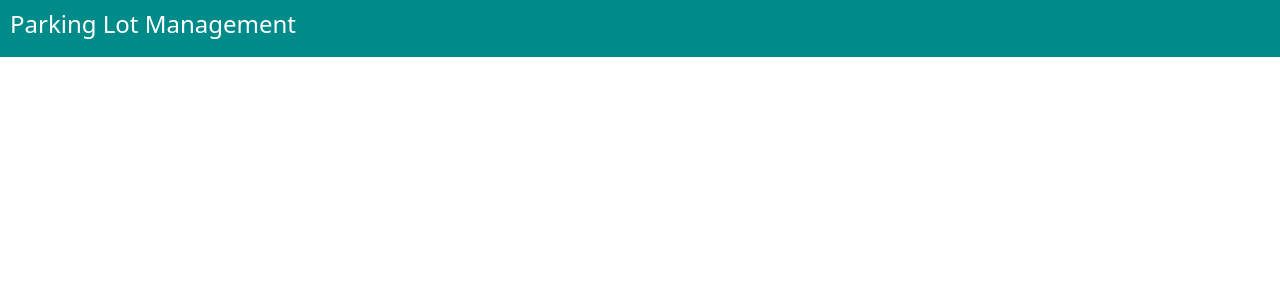
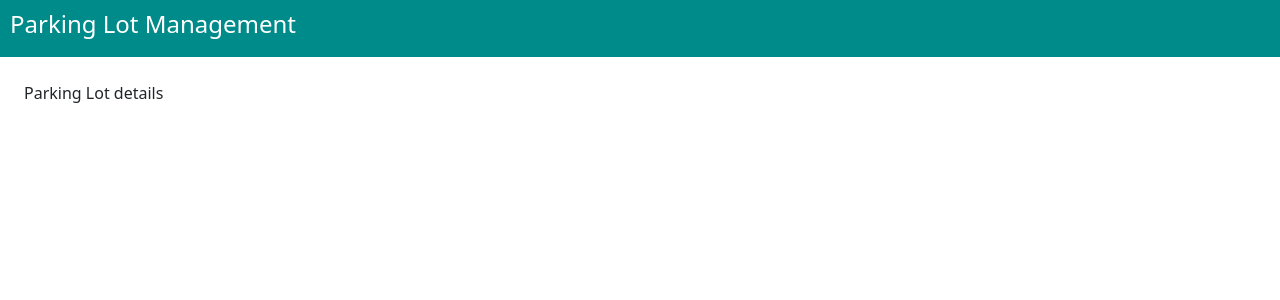
Before and after one commit to vasugargofficial/parking-lot, a React (Create React App) app: page /details in a window 1280 px wide. Shown: the top 300 px of the page. Built offline with nearby package versions, Linux system fonts and the light colour scheme.

Commit message:
Add layout and routes

```diff
--- a/src/App.css
+++ b/src/App.css
@@ -14,11 +14,11 @@
 }
 
 .content-main {
+    display: flex;
+    flex-direction: column;
+    flex-grow: 1;
     background-color: white;
-    flex-grow: 1;
-    display: flex;
-    overflow-x: scroll;
-    border-top-left-radius: 20px;
+    overflow-x: auto;
 }
 
 .content-wrap {
--- a/src/App.tsx
+++ b/src/App.tsx
@@ -1,12 +1,21 @@
 import React from 'react';
 import './App.css';
 import Header from "./components/Header";
+import {Route, Routes} from "react-router-dom";
+import {ParkingLotsPage} from "./pages/ParkingLotsPage";
+import {ParkingLotDetailsPage} from "./pages/ParkingLotDetailsPage";
 
-function App() {
+const App = () => {
     return (
         <div className={'App-container'}>
             <div className='layout'>
                 <Header/>
+                <div className='content-main p-4'>
+                    <Routes>
+                        <Route path={'/'} element={<ParkingLotsPage/>}/>
+                        <Route path={'/details'} element={<ParkingLotDetailsPage/>}/>
+                    </Routes>
+                </div>
             </div>
         </div>
     );
--- a/src/index.tsx
+++ b/src/index.tsx
@@ -2,11 +2,14 @@ import React from 'react';
 import ReactDOM from 'react-dom/client';
 import './index.css';
 import App from './App';
+import { BrowserRouter } from "react-router-dom";
 
 const root = ReactDOM.createRoot(
   document.getElementById('root') as HTMLElement
 );
 
 root.render(
-    <App />
+    <BrowserRouter>
+        <App />
+    </BrowserRouter>
 );
--- /dev/null
+++ b/src/pages/ParkingLotDetailsPage.tsx
@@ -0,0 +1,5 @@
+export const ParkingLotDetailsPage = () => {
+    return <>
+        <p>Parking Lot details</p>
+    </>
+}
--- /dev/null
+++ b/src/pages/ParkingLotsPage.tsx
@@ -0,0 +1,5 @@
+export const ParkingLotsPage = () => {
+    return <>
+        <p>All Parking Lots</p>
+    </>
+}
```
